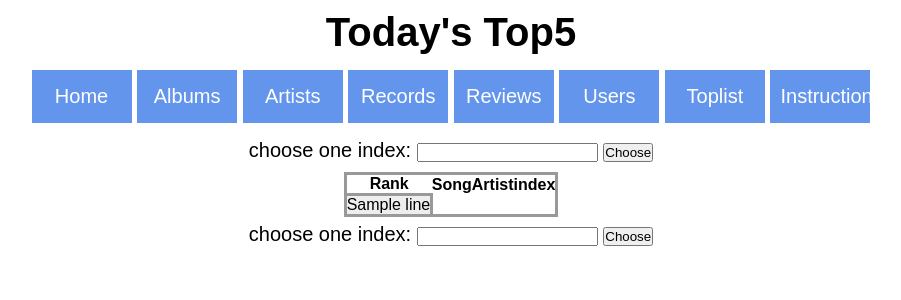
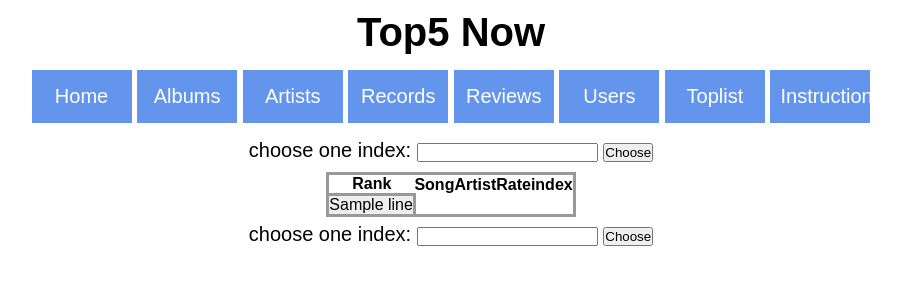
Before and after one commit to jingyue-liu/music_share, a Flask app: template music_share/server/project1-master/webserver/templates/Toplists.html in a window 1280 px wide. Shown: the top 300 px of the page, without its empty margins (189-1090 px from the left). Run offline with Flask 2, Linux system fonts and the light colour scheme; the template is opened without the code that fills it: most values are stand-ins (such as "Sample title", 1, 10 or a date in 2020); parts of the project's set-up code (start-up, migrations or seed data) failed here and were passed over.

Commit message:
add rate to toplist
add rate to toplist

```diff
--- a/music_share/server/project1-master/webserver/server.py
+++ b/music_share/server/project1-master/webserver/server.py
@@ -482,11 +482,11 @@
   print request.args
 
   cursor = g.conn.execute('''
-  select R3.name,a1.name,a1.recordid
+  select R3.name,a1.name,R3.avg,a1.recordid
   from
   (select Records.RecordID,Records.name,R2.avg
   from(
-  select R1.RecordID,avg(R1.rate)
+  select R1.RecordID,Round(avg(R1.rate),1) as avg
   from
   (select RecordID, rate
   from Review_Write_About) as R1
@@ -499,12 +499,14 @@
   ORDER BY R3.avg DESC
   limit 5;
   ''')
+
   names = []
   i=1
   for result in cursor:
-    names.append([i,result[0],result[1],result[2]])  # can also be accessed using result[0]
+    names.append([i,result[0],result[1],result[2],result[3]])  # can also be accessed using result[0]
     i=i+1
   cursor.close()
+
 
   context = dict(data = names)
   return render_template("Toplists.html",**context)
--- a/music_share/server/project1-master/webserver/templates/Toplists.html
+++ b/music_share/server/project1-master/webserver/templates/Toplists.html
@@ -39,7 +39,7 @@
 </style>
 </head>
 <body>
-  <h1 align="center">Today's Top5</h1>
+  <h1 align="center">Top5 Now</h1>
   <!-- 导航栏 -->
 <ul>
 <li><a href="/">Home</a></li>
@@ -59,6 +59,7 @@
       <th>Rank</th>
       <th>Song</th>
       <th>Artist</th>
+	  <th> Rate </th>
 	  <th>index</th>
     </tr>
     {% for line in data %}
```
